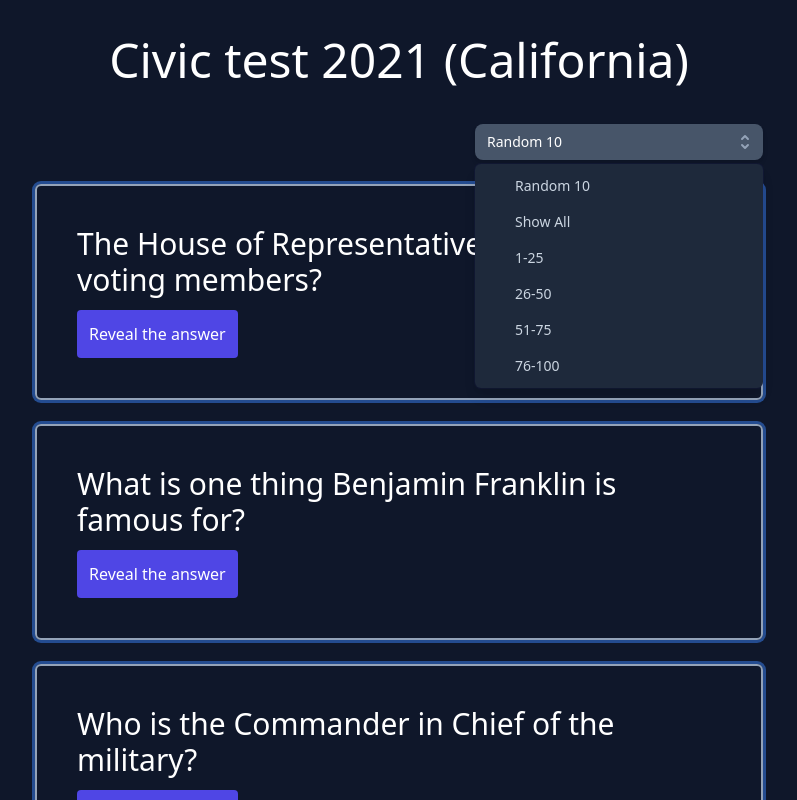
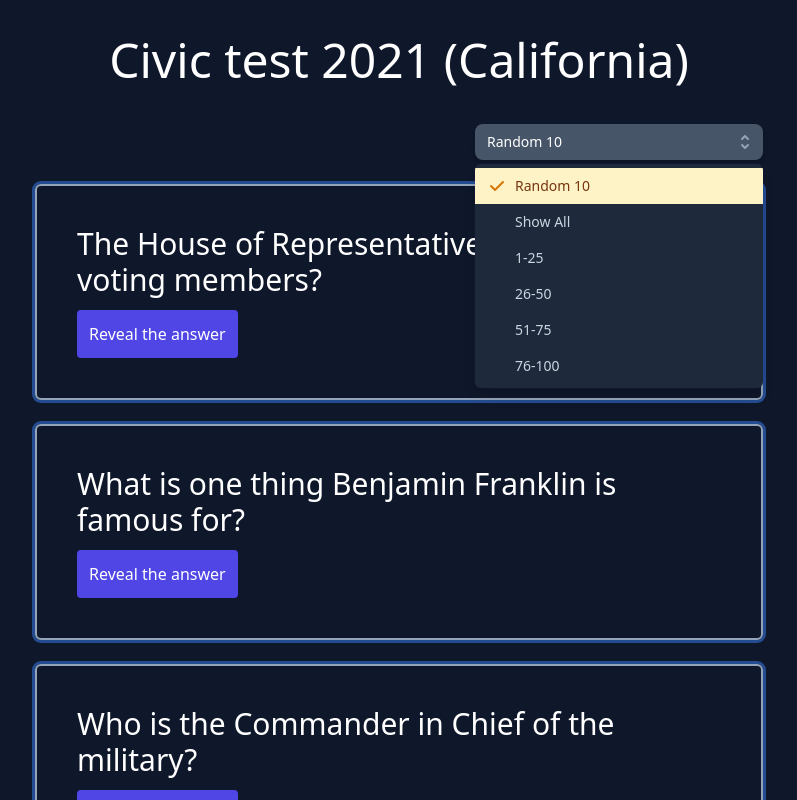
Before and after one commit to shoaibsharif/civictest, a Next.js app: page / in a window 1280 px wide. Both pictures are taken after a click on the button "Random 10". Shown: the top 800 px of the page, without its empty margins (241-1038 px from the left). Built offline with nearby package versions, Linux system fonts and the light colour scheme; a web font is replaced by a local one.

Commit message:
fixed the check icon

```diff
--- a/pages/index.jsx
+++ b/pages/index.jsx
@@ -1,5 +1,5 @@
 import Head from "next/head";
-import { Fragment, useEffect, useState } from "react";
+import { Fragment, useEffect, useMemo, useState } from "react";
 import { quiz } from "../lib/civic";
 import produce from "immer";
 import { Listbox, Transition } from "@headlessui/react";
@@ -14,7 +14,7 @@
   const randomInt = (max) => Math.floor(Math.random() * max);
 
   /**
-   * Get a random array with unique value
+   * Get a random array with unique values
    * @param {number} length array length
    * @param {number} max between 0 and max number
    * @returns {number[]} an array
@@ -30,15 +30,18 @@
   const [randomQuiz, setRandomQuiz] = useState([
     { question: "", answer: [], revealed: false },
   ]);
-  const people = [
+  const selections = useMemo(
+    () => [
       { name: "Random 10" },
       { name: "Show All" },
       { name: "1-25" },
       { name: "26-50" },
       { name: "51-75" },
       { name: "76-100" },
-  ];
-  const [selected, setSelected] = useState(people[0]);
+    ],
+    []
+  );
+  const [selected, setSelected] = useState(selections[0]);
   useEffect(() => {
     setRandomQuiz(
       randomArray(10, quiz.length).map((index) => ({
@@ -47,12 +50,16 @@
       }))
     );
   }, []);
+
+  // show specific question's answer
   const changeRevelState = (index) =>
     setRandomQuiz(
       produce(randomQuiz, (draftState) => {
         draftState[index].revealed = true;
       })
     );
+
+  // Change display questions patter
   const changeQuestion = (value) => {
     setSelected(value);
     if (value.name === "Show All") {
@@ -126,7 +133,7 @@
                 leaveTo="opacity-0"
               >
                 <Listbox.Options className="absolute w-full py-1 mt-1 overflow-auto text-base bg-gray-800 rounded-md shadow-lg ring-1 ring-indigo-600 ring-opacity-5 focus:outline-none sm:text-sm">
-                  {people.map((person, personIdx) => (
+                  {selections.map((person, personIdx) => (
                     <Listbox.Option
                       key={personIdx}
                       className={({ active }) =>
```
Lines whose indentation alone changed are shown as unchanged.
